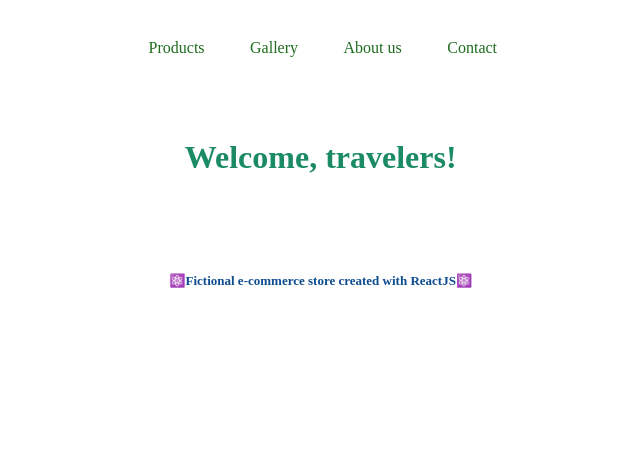
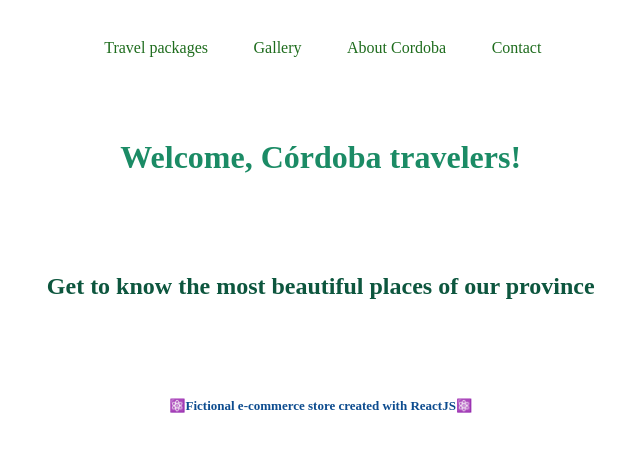
Before and after one commit to ConstanzaOriana/cordoba-travels-e-commerce, a React (Create React App) app: page / in a window 1280 px wide. Shown: the top 452 px of the page, without its empty margins (294-934 px from the left). Built offline with nearby package versions, Linux system fonts and the light colour scheme.

Commit message:
Agrego h2

```diff
--- a/src/components/footer/footer.js
+++ b/src/components/footer/footer.js
@@ -2,7 +2,7 @@ import estilos from'./footer.module.css';
 
 const Footer = () => {
     return (
-        <footer className={estilos.holaHolis}>
+        <footer>
             <h5 className={estilos.footer}>⚛️Fictional e-commerce store created with ReactJS⚛️</h5>
         </footer>
     );
--- a/src/components/header/header.js
+++ b/src/components/header/header.js
@@ -5,15 +5,15 @@ const Header = () => {
     return (
         <header>
             <nav>
-                <ul className={estilos.chau}>
+                <ul className={estilos.nav}>
                     <li className={estilos.lista}>
-                        <a href ="#" className={estilos.links}>Products</a>
+                        <a href ="#" className={estilos.links}>Travel packages</a>
                     </li>
                     <li className={estilos.lista}>
                         <a href ="#" className={estilos.links}>Gallery</a>
                     </li>
                     <li className={estilos.lista}>
-                        <a href ="#" className={estilos.links}>About us</a>
+                        <a href ="#" className={estilos.links}>About Cordoba</a>
                     </li>
                     <li className={estilos.lista}>
                         <a href ="#" className={estilos.links}>Contact</a>
--- a/src/components/header/header.module.css
+++ b/src/components/header/header.module.css
@@ -1,4 +1,4 @@
-.chau{
+.nav{
     width: 90%;
     display: flex;
     justify-content: center;
--- a/src/components/main/main.js
+++ b/src/components/main/main.js
@@ -5,7 +5,8 @@ import estilos from './main.module.css'
 const Main = () => {
     return (
        <main>
-        <h1 className={estilos.mainContainer}>Welcome, travelers!</h1>
+        <h1 className={estilos.mainContainer}>Welcome, Córdoba travelers!</h1>
+        <h2 className={estilos.secondContainer}>Get to know the most beautiful places of our province</h2>
        </main>
     )
 }
--- a/src/components/main/main.module.css
+++ b/src/components/main/main.module.css
@@ -5,3 +5,11 @@
     justify-content: center;
     color: rgb(27, 139, 101);
 }
+
+.secondContainer{
+    width: 90%;
+    padding: 3%;
+    display: flex;
+    justify-content: center;
+    color: rgb(13, 86, 62);
+}
```
